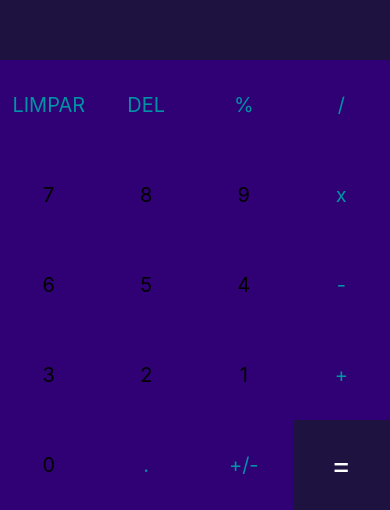
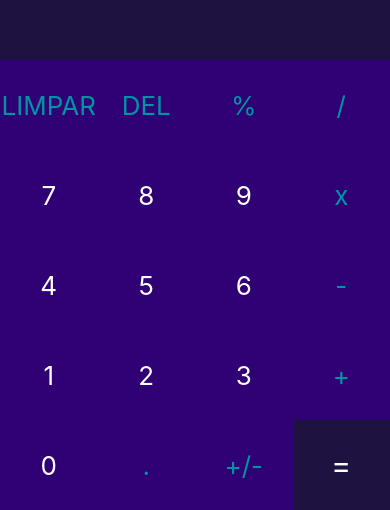
Before and after one commit to claudiney-cs/atv02-melhorias-calculadora, a React Native app: screen / in a window 390 px wide. Shown: the part 334-844 px from the top of the page. Built offline with nearby package versions, Linux system fonts and the light colour scheme.

Commit message:
Ordem dos números no teclado numérico

```diff
--- a/App.js
+++ b/App.js
@@ -5,7 +5,7 @@
 export default function App() {
   LogBox.ignoreLogs(['Remote debugger']);
   // Mapeamento de teclas
-  const buttons = ['LIMPAR', 'DEL', '%', '/', 7, 8, 9, "x", 6, 5, 4, '-', 3, 2, 1, '+', 0, '.', '+/-', '=']
+  const buttons = ['LIMPAR', 'DEL', '%', '/', 7, 8, 9, "x", 4, 5, 6, '-', 1, 2, 3, '+', 0, '.', '+/-', '=']
 
   const [currentNumber, setCurrentNumber] = useState("")
   const [lastNumber, setLastNumber] = useState("")
@@ -95,7 +95,7 @@
                   style={styles.button}>
                   <Text style={[styles.textButton, {
                     color: typeof (button) === 'number' ?
-                      'black' : '#0093a6'
+                      '#fff' : '#0093a6'
                   }]}>
                     {button}
                   </Text>
@@ -155,7 +155,7 @@
   },
 
   textButton: {
-    color: "#fff",
-    fontSize: 20,
+    color: "white",
+    fontSize: 26,
   }
 });
```
